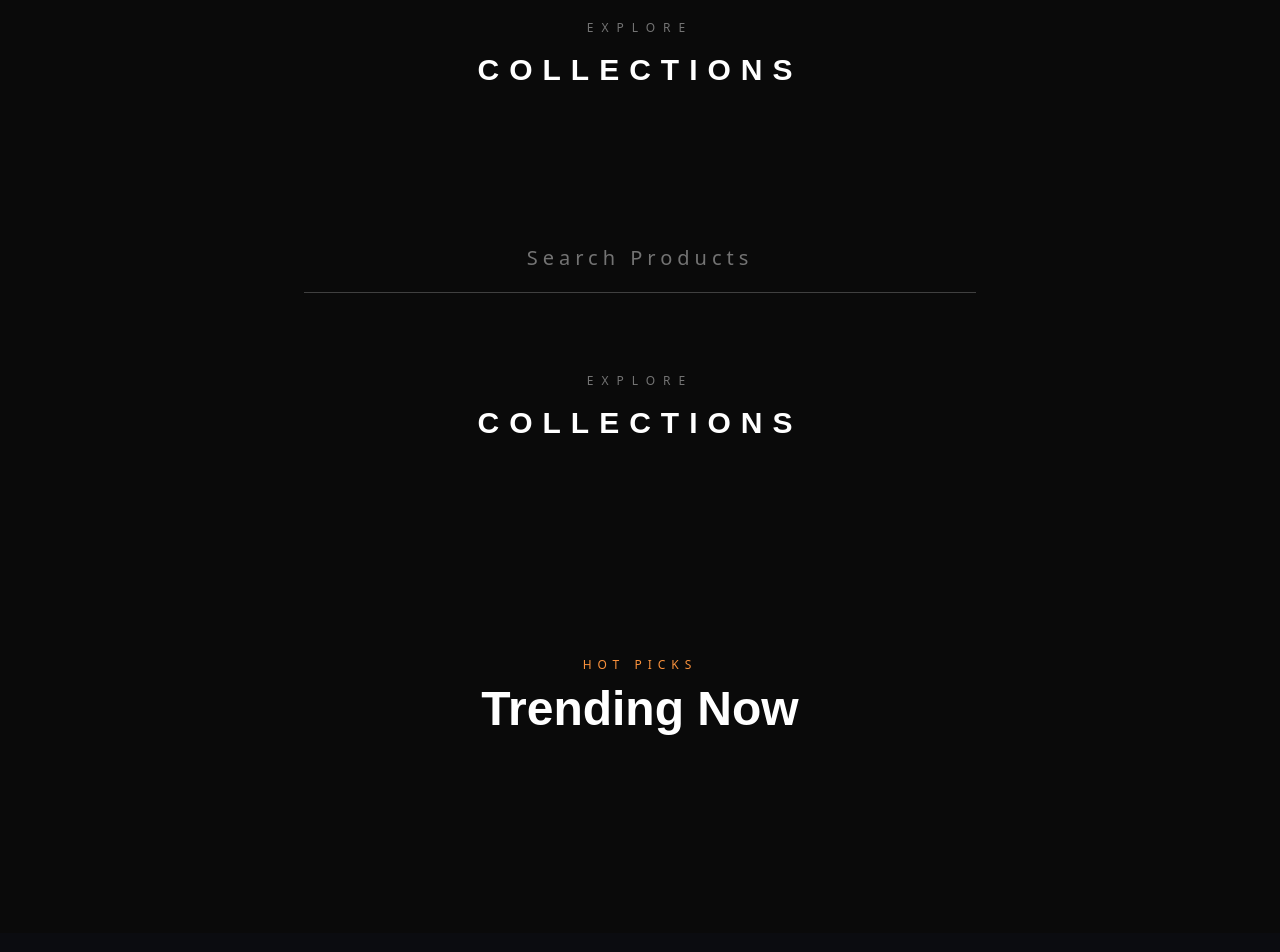
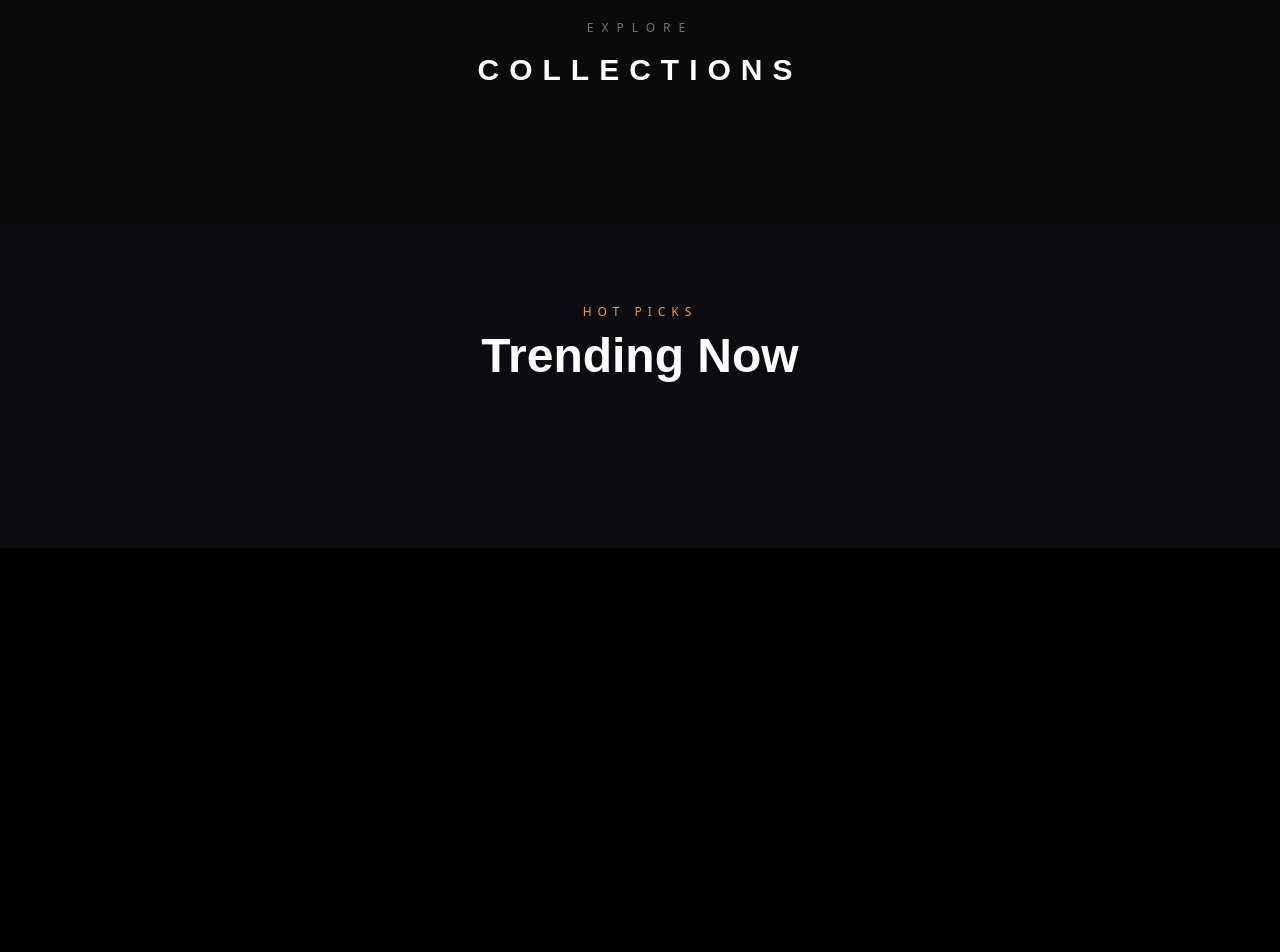
Before and after one commit to udayanidhi333-ux/keen-keech, a Django app: page / in a window 1280 px wide. Shown: the part 1009-1961 px from the top of the page. After the commit the page ends 1557 px from the top, so only its background shows below. Run offline with Django 5.2, Linux system fonts and the light colour scheme; data comes from the database, SQL or seed files in the repository; data that the repository does not hold is empty; some libraries are stand-ins or nearby versions.

Commit message:
Remove duplicate PRODUCT SECTION block causing double Collections heading and search bar on home.html

```diff
--- a/store/templates/store/home.html
+++ b/store/templates/store/home.html
@@ -46,56 +46,6 @@ overflow-hidden">
 
 </section>
 
-<!-- PRODUCT SECTION -->
-        <section id="collection" class="relative max-w-7xl mx-auto px-4 sm:px-6 lg:px-8 py-20 bg-neutral-950">
-
-            <!-- LUXURY SEARCH -->
-            <!-- SEARCH -->
-            <div class="max-w-2xl mx-auto mb-20">
-
-                <form id="search-form" method="GET">
-
-                    <div class="relative">
-
-                        <input
-                            id="search-input"
-                            type="text"
-                            name="q"
-                            value="{{ request.GET.q }}"
-                            placeholder="Search Products"
-                            class="w-full
-                                bg-transparent
-                                border-0
-                                border-b
-                                border-neutral-700
-                                py-5
-                                px-2
-                                text-center
-                                text-white
-                                text-xl
-                                tracking-[3px]
-                                placeholder:text-neutral-500
-                                placeholder:tracking-[5px]
-                                focus:outline-none
-                                focus:border-orange-400
-                                transition-all duration-500">
-
-                    </div>
-
-                </form>
-
-            </div>
-            <div class="text-center mb-14">
-
-                <p class="text-neutral-500 uppercase tracking-[8px] text-xs">
-                    Explore
-                </p>
-
-                <h2 class="mt-4 text-3xl font-bold tracking-[10px] text-white">
-                    COLLECTIONS
-                </h2>
-
-            </div>
 
     <!-- PRODUCT GRID (FIXED) -->
 <!-- PRODUCT SECTION -->
```
